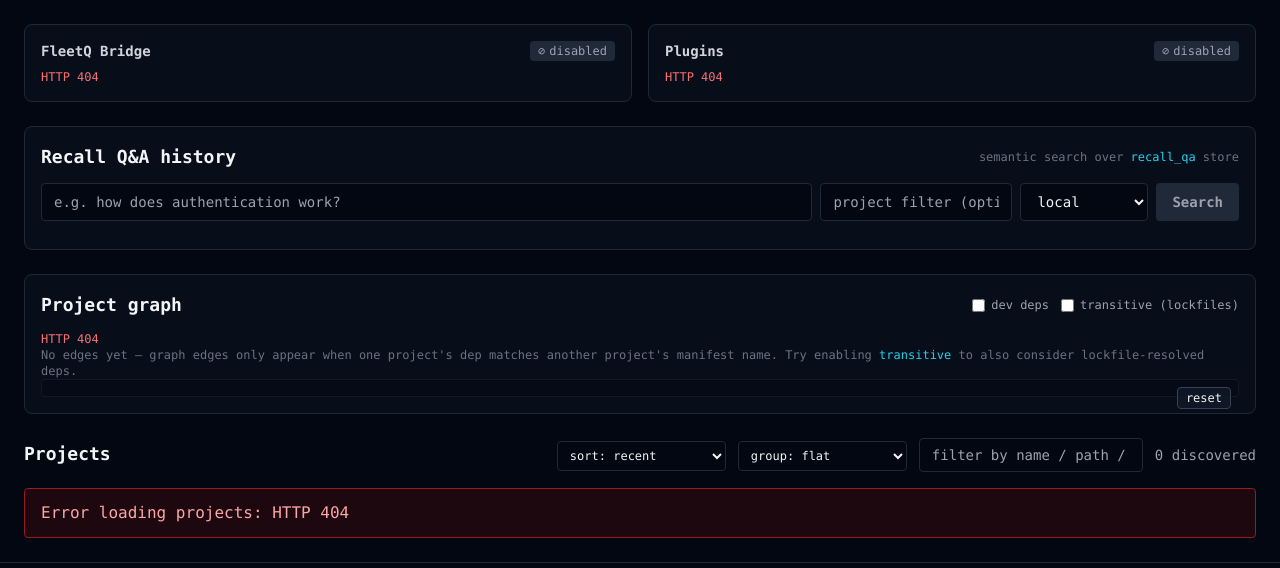
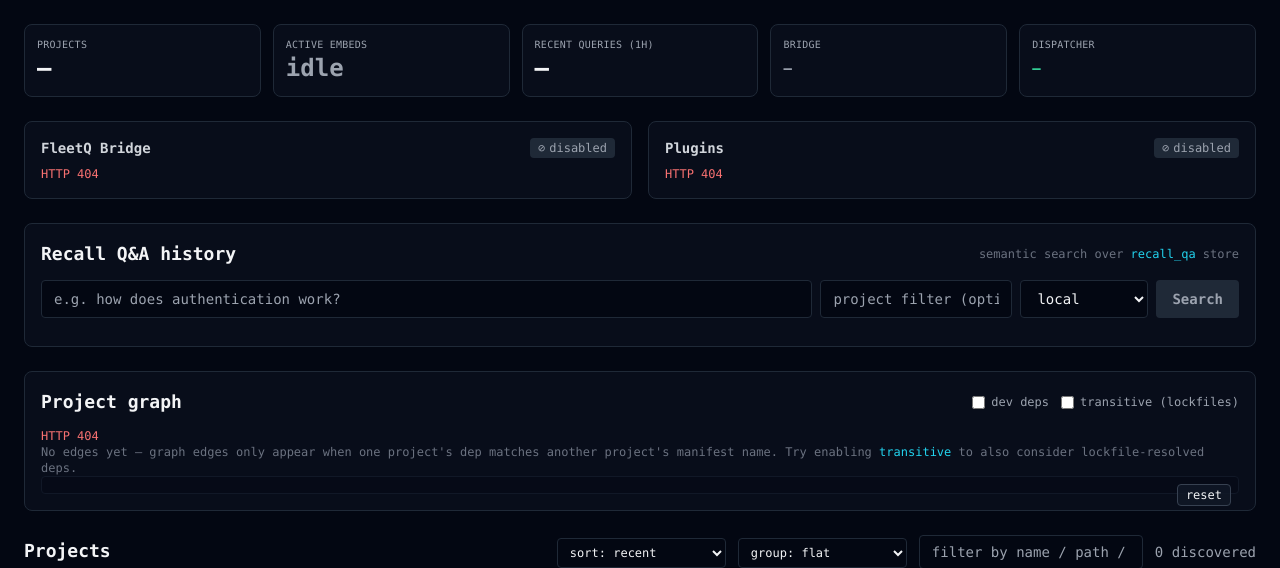
Before and after one commit to FleetQ/harbormaster, a Python web app: template src/harbormaster/ui/templates/dashboard.html in a window 1280 px wide. Shown: the part 65-633 px from the top of the page. Run offline with Jinja, Linux system fonts and the light colour scheme; the template is opened without the code that fills it, so the values that code supplies are empty; some libraries are stand-ins or nearby versions.

Commit message:
feat(ui): KPI strip atop dashboard with /api/kpi aggregator endpoint

```diff
--- a/src/harbormaster/ui/templates/dashboard.html
+++ b/src/harbormaster/ui/templates/dashboard.html
@@ -52,6 +52,53 @@
     </p>
   </div>
 </div>
+
+<!-- v8.0.0a5: KPI strip. 5-cell at-a-glance summary atop the
+     dashboard so operators see the project / embed / query / bridge
+     / dispatcher state without scanning the body. Auto-refreshes
+     every 30s; soft-fails per cell if the underlying source is
+     missing. -->
+<section x-data="kpiStrip()" x-init="loadKpi(); startPolling()"
+         aria-label="Dashboard at-a-glance metrics"
+         class="mb-6 grid grid-cols-2 md:grid-cols-3 lg:grid-cols-5 gap-3">
+  <div class="border border-gray-800 rounded-lg p-3 bg-gray-900/40"
+       data-kpi-cell="projects">
+    <p class="text-[10px] uppercase tracking-wide text-gray-400">Projects</p>
+    <p class="text-2xl font-bold text-gray-100"
+       x-text="kpi.projects ?? '—'"
+       :aria-label="`${kpi.projects ?? 0} projects discovered`"></p>
+  </div>
+  <div class="border border-gray-800 rounded-lg p-3 bg-gray-900/40"
+       data-kpi-cell="active-embeds">
+    <p class="text-[10px] uppercase tracking-wide text-gray-400">Active embeds</p>
+    <p class="text-2xl font-bold"
+       :class="activeEmbedsClass()"
+       x-text="activeEmbedsLabel()"
+       :aria-label="`Reembed phase ${kpi.active_embeds?.phase || 'unknown'}`"></p>
+  </div>
+  <div class="border border-gray-800 rounded-lg p-3 bg-gray-900/40"
+       data-kpi-cell="recent-queries">
+    <p class="text-[10px] uppercase tracking-wide text-gray-400">Recent queries (1h)</p>
+    <p class="text-2xl font-bold text-gray-100"
+       x-text="kpi.recent_queries ?? '—'"
+       :aria-label="`${kpi.recent_queries ?? 0} queries in the last hour`"></p>
+  </div>
+  <div class="border border-gray-800 rounded-lg p-3 bg-gray-900/40"
+       data-kpi-cell="bridge">
+    <p class="text-[10px] uppercase tracking-wide text-gray-400">Bridge</p>
+    <p class="text-sm font-bold pt-1.5"
+       :class="bridgeClass()"
+       x-text="kpi.bridge ?? '—'"
+       :aria-label="`Bridge ${kpi.bridge || 'unknown'}`"></p>
+  </div>
+  <div class="border border-gray-800 rounded-lg p-3 bg-gray-900/40"
+       data-kpi-cell="dispatcher">
+    <p class="text-[10px] uppercase tracking-wide text-gray-400">Dispatcher</p>
+    <p class="text-sm font-bold pt-1.5 text-emerald-400"
+       x-text="kpi.dispatcher ?? '—'"
+       :aria-label="`Dispatcher ${kpi.dispatcher || 'unknown'}`"></p>
+  </div>
+</section>
 
 <!-- v2.1.0a1: bridge + plugin status strip. Sticky on desktop,
      collapsible on mobile. Loads async, doesn't block project grid. -->
@@ -574,6 +621,66 @@
 {% include "_partials/_ask_form_script.html" %}
 
 <script>
+  // v8.0.0a5: KPI strip Alpine scope. Single /api/kpi fetch on
+  // mount + every 30s. Per-cell helpers compute label + color so
+  // the template is presentational only.
+  function kpiStrip() {
+    return {
+      kpi: {},
+      _interval: null,
+
+      async loadKpi() {
+        try {
+          const r = await hmFetch('/api/kpi');
+          if (!r.ok) throw new Error('HTTP ' + r.status);
+          this.kpi = await r.json();
+        } catch (_) {
+          // Soft-fail — leave kpi = {} so cells fall back to '—'.
+        }
+      },
+
+      startPolling() {
+        this._interval = setInterval(() => this.loadKpi(), 30000);
+      },
+
+      activeEmbedsLabel() {
+        const ae = this.kpi.active_embeds || {};
+        if (!ae.phase || ae.phase === 'idle') return 'idle';
+        if (ae.phase === 'running') {
+          const p = ae.processed ?? 0;
+          const t = ae.total ?? 0;
+          return t ? `${p}/${t}` : 'running';
+        }
+        return ae.phase;
+      },
+
+      activeEmbedsClass() {
+        const phase = (this.kpi.active_embeds || {}).phase || 'idle';
+        const map = {
+          running: 'text-cyan-300',
+          done: 'text-emerald-300',
+          failed: 'text-rose-300',
+          cancelled: 'text-amber-300',
+          idle: 'text-gray-400',
+        };
+        return map[phase] || 'text-gray-400';
+      },
+
+      bridgeClass() {
+        const state = this.kpi.bridge;
+        const map = {
+          configured: 'text-emerald-300',
+          'token missing': 'text-amber-300',
+          disabled: 'text-gray-400',
+          connected: 'text-emerald-300',
+          stale: 'text-amber-300',
+          disconnected: 'text-rose-300',
+        };
+        return map[state] || 'text-gray-400';
+      },
+    };
+  }
+
   function statusStrip() {
     return {
       bridge: {}, bridgeError: null,
```
Also changed, not shown: src/harbormaster/history/store.py (+13 -0 lines), src/harbormaster/ui/routes.py (+95 -0 lines), tests/ui/test_kpi_endpoint.py (added, +139 -0 lines).
